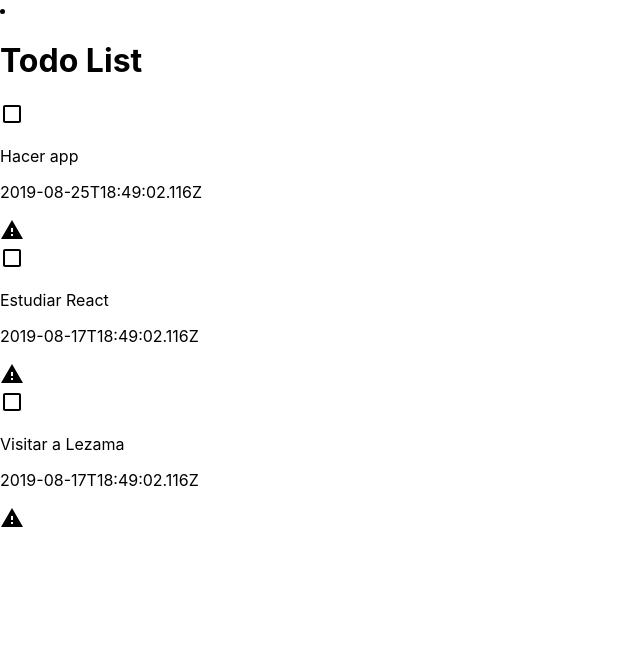
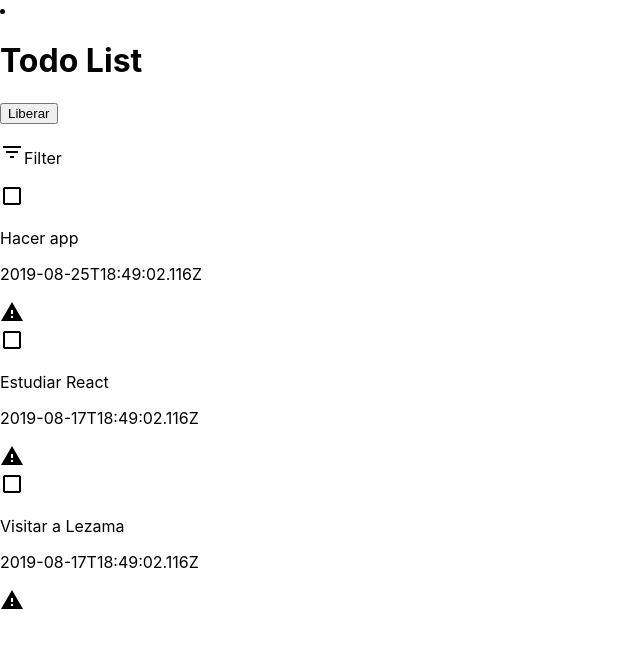
Before and after one commit to vrborjasm/todoList, a React (Create React App) app: page / in a window 1280 px wide. Shown: the top 648 px of the page, without its empty margins (0-640 px from the left). Built offline with nearby package versions, Linux system fonts and the light colour scheme.

Commit message:
feat: include freeTodos functionality

```diff
--- a/src/App.js
+++ b/src/App.js
@@ -1,6 +1,7 @@
 import React, { Component } from 'react';
 
 import Header from './components/Header'
+import Admin from './components/Admin'
 import TodoList from './components/TodoList';
 
 class App extends Component {
@@ -28,7 +29,16 @@ class App extends Component {
   handleCheck = (oldTodo) => {
     const todoList = this.state.todoList.filter(todo => todo.id !== oldTodo.id)
     todoList.push({ ...oldTodo, selected: !oldTodo.selected })
-    this.setState({ todoList });
+    this.setState({ todoList })
+  }
+
+  freeTodos = () => {
+    let todoList=[]
+    this.state.todoList.forEach(todo => {
+      todo = (todo.selected) ? { ...todo, finished: true } : { ...todo }
+      todoList.push(todo)
+    });
+    this.setState({ todoList })
   }
 
   render() {
@@ -37,6 +47,7 @@ class App extends Component {
     return (
       <div>
         <Header title="Todo List"/>
+        <Admin freeTodos={this.freeTodos}/>
         <TodoList todoList={this.state.todoList} handleCheck={this.handleCheck}/>
       </div>
     );
--- /dev/null
+++ b/src/components/Admin.js
@@ -0,0 +1,18 @@
+import React from 'react';
+
+const Admin = ({freeTodos}) => {
+    return (
+        <div className="container">
+            <div className="row">
+                <div className="col-lg-8">
+                    <button className="btn btn-raised btn-secondary" onClick={freeTodos}>Liberar</button>
+                </div>
+                <div className="col-lg-4">
+                    <p><i className="material-icons">filter_list</i>Filter</p>
+                </div>
+            </div>
+        </div>
+    );
+};
+
+export default Admin;
```
